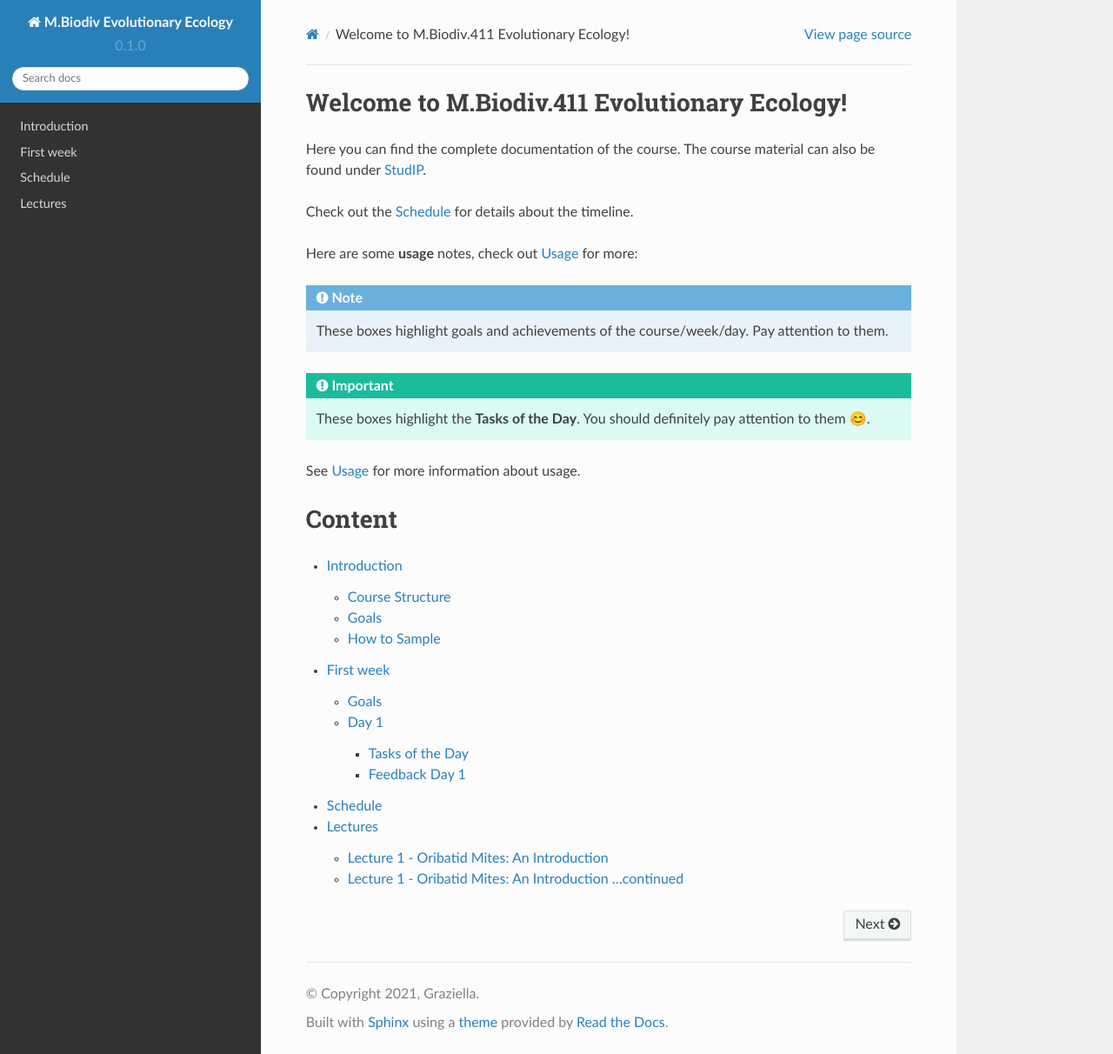
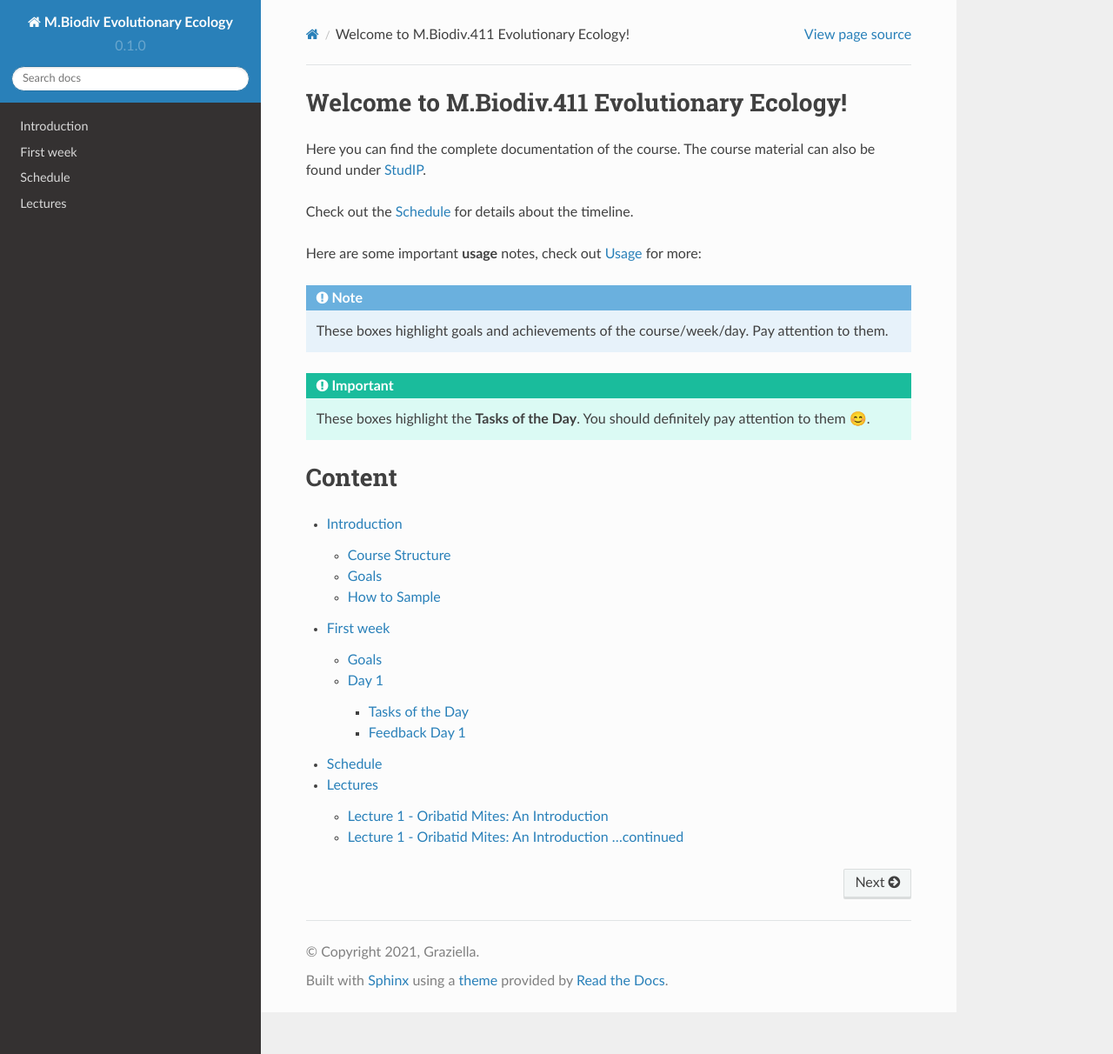
Before and after one commit to bheimbu/evolutionary_ecology, a Sphinx documentation site: the page built from docs/source/index.rst, in a window 1280 px wide and 1212 px high. Shown: the whole window at 87% size. Built offline with Sphinx 7.4.7 and the Read the Docs theme 2.0.0, drawn with Linux system fonts in a browser that asks for light colours; pages that are not in the unit, such as notebooks, are missing from menus.

Commit message:
Update index.rst

```diff
--- a/docs/source/index.rst
+++ b/docs/source/index.rst
@@ -7,15 +7,13 @@ Here you can find the complete documentation of the course. The course material
 
 Check out the :doc:`schedule` for details about the timeline.
 
-Here are some **usage** notes, check out :ref:`usage` for more:
+Here are some important **usage** notes, check out :ref:`usage` for more:
 
 .. note::
    These boxes highlight goals and achievements of the course/week/day. Pay attention to them.
 
 .. important::
    These boxes highlight the **Tasks of the Day**. You should definitely pay attention to them 😊.
-
-See :ref:`usage` for more information about usage.
 
 Content
 =======
```
